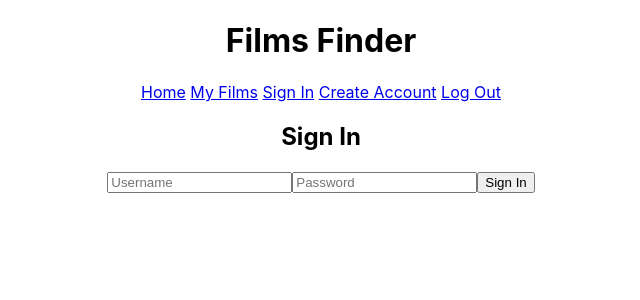
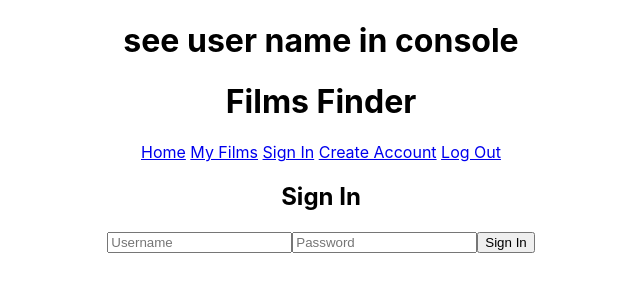
Before and after one commit to seanle0405/filmsfinder-frontend, a React (Create React App) app: page /signin in a window 1280 px wide. Shown: the top 300 px of the page, without its empty margins (319-959 px from the left). Built offline with nearby package versions, Linux system fonts and the light colour scheme.

Commit message:
saved user into variable

```diff
--- a/src/App.js
+++ b/src/App.js
@@ -31,11 +31,23 @@ let getRecentReleasesURL = showtimesBaseURL+moviesParam+showtimesAPIKey+releaseD
 
 let baseURL = `http://localhost:3003/filmfinder/`
 
+
+
+
+let myUser = cookies.get('user')
+
+
+
+
 class App extends Component {
   state = {
     userID: 'testUserName',
     userDiary: '',
     splash: ''
+  }
+
+  getUsername = () => {
+    console.log(myUser);
   }
 
 /// function to get all movies from collection using test route
@@ -83,6 +95,9 @@ class App extends Component {
     return (
       <Router>
         <div className="App">
+          <h1
+            onClick={this.getUsername}
+            > see user name in console</h1>
           <Route exact path='/' component={ Search } />
           <Route path='/myfilms' component={ MyFilms } />
           <Route path='/filmdetail' component={ FilmDetail } />
--- a/src/components/SignIn.js
+++ b/src/components/SignIn.js
@@ -3,6 +3,10 @@ import Cookies from 'universal-cookie'
 import Header from './Header.js'
 
 const cookies = new Cookies()
+
+let myUser = cookies.get('user')
+
+
 
 class SignIn extends Component {
   state = {
@@ -35,13 +39,21 @@ class SignIn extends Component {
       })
   }
   handleAddCookie = (json) => {
+
     cookies.set('user', json.foundUser, {path:'/'})
   }
+
+  getUsername = () => {
+    console.log(myUser);
+  }
+
   render() {
     return (
       <div>
         <Header />
-        <h2>Sign In</h2>
+        <h2
+          onClick={this.getUsername}
+        >Sign In</h2>
         <form onSubmit={this.handleSubmitLogIn}>
           <label>
             <input
```
Also changed, not shown: 1 other file (tests, documents, lock files or other folders).
